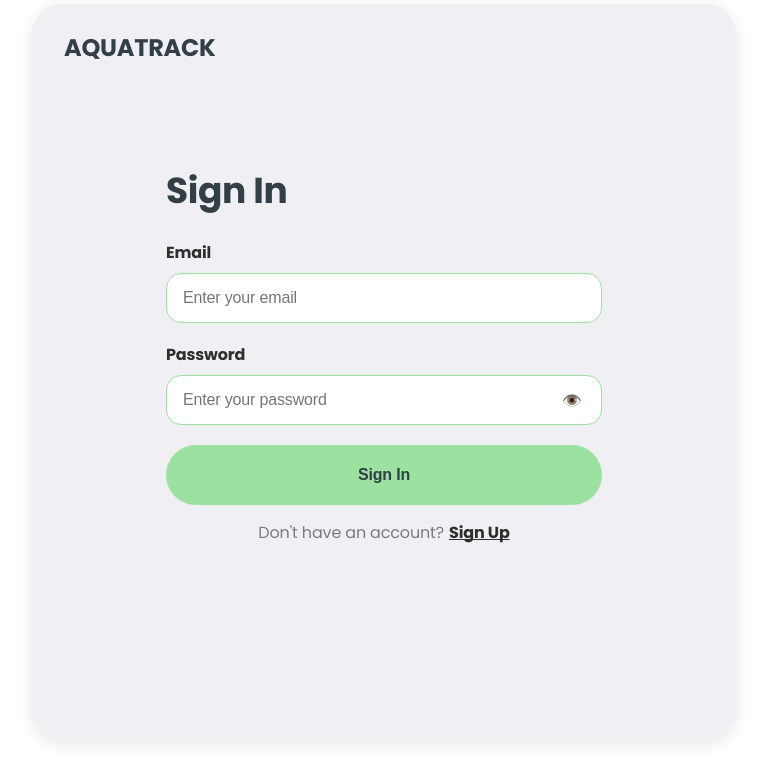
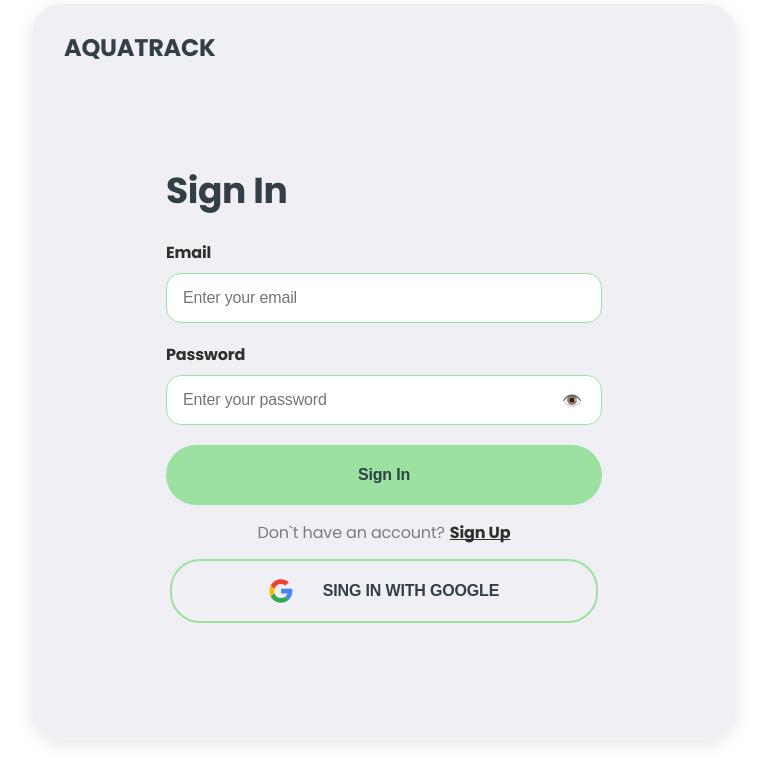
Before and after one commit to DimaOstapchuk91/AquaDev, a React (Vite) app: page /signin in a window 1280 px wide. Shown: the top 782 px of the page, without its empty margins (256-1023 px from the left). Built offline with nearby package versions, Linux system fonts and the light colour scheme.

Commit message:
google butt

```diff
--- a/package.json
+++ b/package.json
@@ -16,7 +16,9 @@
     "clsx": "^2.1.1",
     "formik": "^2.4.6",
     "i18next": "^24.2.0",
+    "modern-normalize": "^3.0.1",
     "nanoid": "^5.0.9",
+    "prop-types": "^15.8.1",
     "rc-slider": "^11.1.8",
     "react": "^18.3.1",
     "react-dom": "^18.3.1",
--- a/src/components/SignInForm/SignInForm.jsx
+++ b/src/components/SignInForm/SignInForm.jsx
@@ -5,6 +5,7 @@ import styles from "./signInForm.module.css";
 import { logIn } from "../../redux/user/operations.js";
 import { useDispatch } from "react-redux";
 import { orderSchemaLogin } from "../../utils/formValidation.js";
+import sprit from "../../assets/sprite.svg";
 
 const SignInForm = () => {
   const [passwordVisible, setPasswordVisible] = useState(false);
@@ -24,6 +25,24 @@ const SignInForm = () => {
     dispatch(logIn(values));
 
     options.resetForm();
+  };
+
+  const handleGoogleLogin = async () => {
+    try {
+      const response = await fetch(
+        "http://localhost:3000/users/auth/google/url"
+      );
+      const data = await response.json();
+      console.log("Google Login URL:", data?.data?.url);
+      if (data?.data?.url) {
+        const googleAuthUrl = `${data.data.url}&hl=uk`;
+        window.location.href = googleAuthUrl;
+      } else {
+        console.error("Google OAuth URL не отримано");
+      }
+    } catch (err) {
+      console.log("Error fetching Google OAuth URL:", err);
+    }
   };
 
   return (
@@ -93,11 +112,24 @@ const SignInForm = () => {
         </Formik>
 
         <p className={styles.footerText}>
-          Don't have an account?{" "}
+          Don`t have an account?{" "}
           <NavLink to="/signup" className={styles.signupLink}>
             Sign Up
           </NavLink>
         </p>
+        <div className={styles.buttonWrapperGoogle}>
+          <button onClick={handleGoogleLogin} className={styles.googleButton}>
+            <svg
+              className={styles.googleIcon}
+              width="30"
+              height="30"
+              aria-label="Google icon"
+            >
+              <use href={`${sprit}#icon-google-icon`}></use>
+            </svg>
+            Sing In with Google
+          </button>
+        </div>
       </div>
     </div>
   );
--- a/src/components/SignInForm/signInForm.module.css
+++ b/src/components/SignInForm/signInForm.module.css
@@ -136,6 +136,111 @@
   text-decoration: none;
 }
 
+.buttonWrapperGoogle {
+  display: flex;
+  align-items: center;
+  justify-content: center;
+  padding: 4px;
+  transition: all 0.3s ease;
+  margin-top: 10px;
+}
+
+.googleButton {
+  display: flex;
+  align-items: center;
+  justify-content: center;
+  gap: 30px;
+  border: 2px solid var(--bg-component-green);
+  border-radius: 30px;
+  padding: 18px;
+  font-weight: 700;
+  font-size: 16px;
+  line-height: 1.5;
+  letter-spacing: -0.01em;
+  text-transform: uppercase;
+  color: var(--text-color);
+  cursor: pointer;
+  transition: transform 0.3s ease, border-color 0.3s ease,
+    background-color 0.3s ease;
+  transform: scale(1);
+  width: 100%;
+  overflow: hidden;
+  position: relative;
+}
+
+.googleButton:hover {
+  transform: scale(1.1);
+  border: 2px solid #53b8ef;
+  background-color: rgba(83, 184, 239, 0.4);
+  box-shadow: 0 4px 30px rgba(83, 184, 239, 0.2);
+}
+
+@keyframes cloudAnimation {
+  0% {
+    transform: translateY(0) scale(0.5);
+    opacity: 0.7;
+  }
+  50% {
+    transform: translateY(-10px) scale(1);
+    opacity: 1;
+  }
+  100% {
+    transform: translateY(-40px) scale(1);
+    opacity: 0;
+  }
+}
+
+.googleButton::before,
+.googleButton::after {
+  content: "";
+  position: absolute;
+  background-color: rgba(255, 255, 255, 0.8);
+  opacity: 0;
+  pointer-events: none;
+  z-index: 1;
+  animation-timing-function: ease-in-out;
+}
+
+.googleButton:hover::before,
+.googleButton:hover::after {
+  opacity: 1;
+  animation: cloudAnimation 2s infinite;
+}
+
+.googleButton::before {
+  width: 80px;
+  height: 40px;
+  left: 10%;
+  bottom: 10%;
+  border-radius: 50% 40% 60% 30%;
+  background: radial-gradient(
+    circle at 30% 30%,
+    rgba(255, 255, 255, 0.7),
+    rgba(255, 255, 255, 0.3)
+  );
+  animation-delay: 0s;
+}
+
+.googleButton::after {
+  width: 90px;
+  height: 50px;
+  right: 10%;
+  bottom: 10%;
+  border-radius: 40% 50% 30% 60%;
+  background: radial-gradient(
+    circle at 40% 40%,
+    rgba(255, 255, 255, 0.7),
+    rgba(255, 255, 255, 0.3)
+  );
+  animation-delay: 0.5s;
+}
+
+.googleIcon {
+  width: 24px;
+  height: 24px;
+  display: block;
+}
+
 /* media 768px  */
 @media (min-width: 768px) {
   .leftSection {
```
Also changed, not shown: src/assets/sprite.svg, 1 other file (tests, documents, lock files or other folders).
